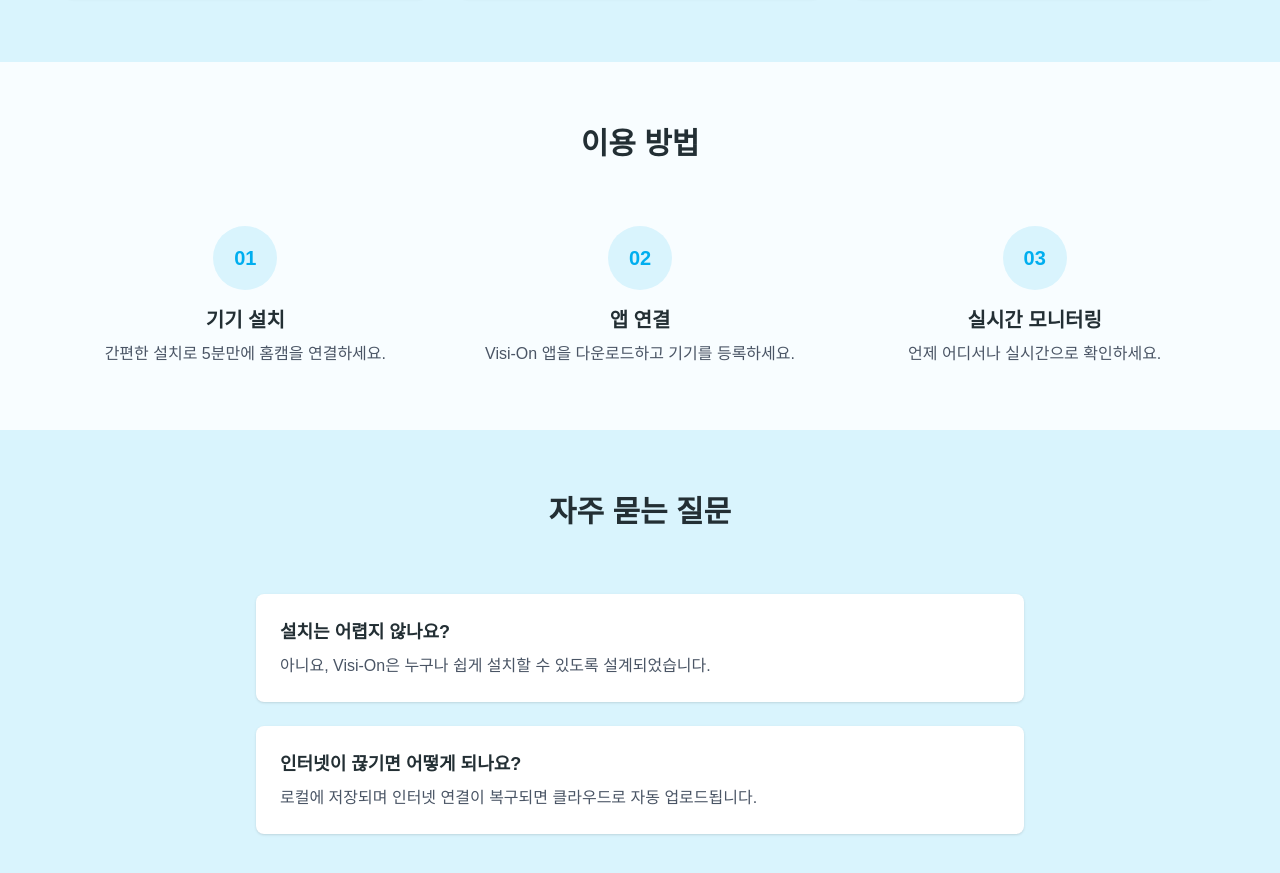
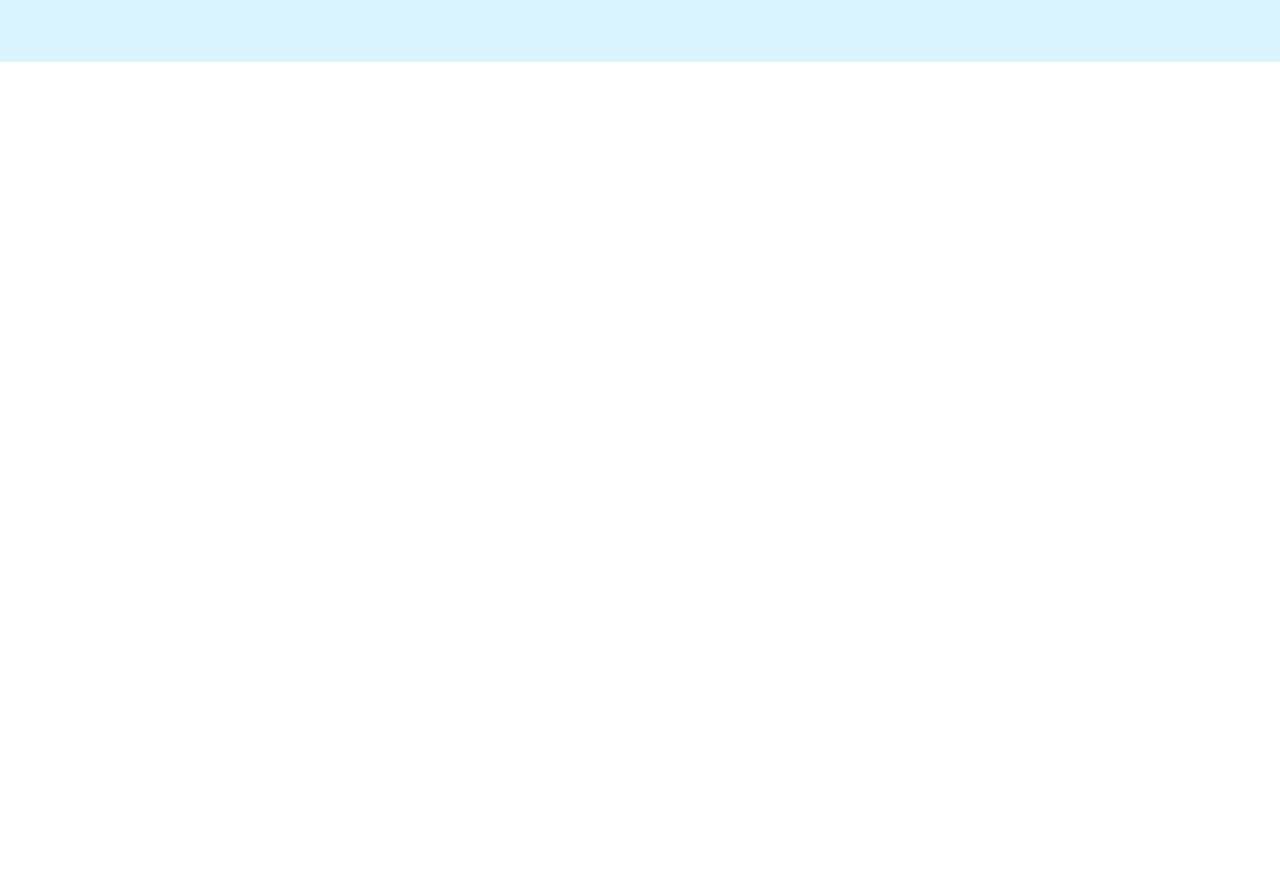
Before and after one commit to camm-cisco-hackathon/cctv_fe, a React (Vite) app: page / in a window 1280 px wide. Shown: the part 1151-2024 px from the top of the page. After the commit the page ends 1213 px from the top, so only its background shows below. Built offline with nearby package versions, Linux system fonts and the light colour scheme; a web font is replaced by a local one.

Commit message:
랜딩페이지 수정

```diff
--- a/src/pages/LandingPage.jsx
+++ b/src/pages/LandingPage.jsx
@@ -36,7 +36,7 @@ export default function LandingPage() {
         안전하게 지켜보세요
       </h1>
       <p className="text-lg md:text-xl text-gray-600 mb-8">
-        Visi-On으로 실시간 모니터링, 움직임 감지 알림, <br />
+        VISI:ON으로 실시간 모니터링, 움직임 감지 알림, <br />
         클라우드 저장 기능을 통해 소중한 공간을 보호하세요.
       </p>
       <div className="flex flex-col sm:flex-row gap-4">
@@ -97,51 +97,6 @@ export default function LandingPage() {
           </div>
         </div>
       </section>
-
-      {/* 이용 방법 */}
-      <section className="py-16 px-6">
-        <div className="max-w-6xl mx-auto">
-          <h2 className="text-3xl font-bold text-center mb-16">이용 방법</h2>
-          <div className="flex flex-col md:flex-row gap-8">
-            {["01", "02", "03"].map((step, index) => (
-              <div key={index} className="flex-1 flex flex-col items-center text-center">
-                <div className="w-16 h-16 rounded-full bg-[#D9F4FD] text-[#00AEEF] flex items-center justify-center font-bold text-xl mb-4">
-                  {step}
-                </div>
-                <h3 className="text-xl font-semibold mb-2">
-                  {step === "01" && "기기 설치"}
-                  {step === "02" && "앱 연결"}
-                  {step === "03" && "실시간 모니터링"}
-                </h3>
-                <p className="text-gray-600">
-                  {step === "01" && "간편한 설치로 5분만에 홈캠을 연결하세요."}
-                  {step === "02" && "Visi-On 앱을 다운로드하고 기기를 등록하세요."}
-                  {step === "03" && "언제 어디서나 실시간으로 확인하세요."}
-                </p>
-              </div>
-            ))}
-          </div>
-        </div>
-      </section>
-
-      {/* FAQ */}
-      <section id="faq" className="py-16 px-6 bg-[#D9F4FD]">
-        <div className="max-w-3xl mx-auto">
-          <h2 className="text-3xl font-bold text-center mb-16">자주 묻는 질문</h2>
-          <div className="space-y-6">
-            {["설치는 어렵지 않나요?", "인터넷이 끊기면 어떻게 되나요?"].map((q, index) => (
-              <div key={index} className="bg-white p-6 rounded-lg shadow">
-                <h3 className="text-lg font-semibold mb-2">{q}</h3>
-                <p className="text-gray-600">
-                  {index === 0
-                    ? "아니요, Visi-On은 누구나 쉽게 설치할 수 있도록 설계되었습니다."
-                    : "로컬에 저장되며 인터넷 연결이 복구되면 클라우드로 자동 업로드됩니다."}
-                </p>
-              </div>
-            ))}
-          </div>
-        </div>
-      </section>
     </div>
   );
 }
```
